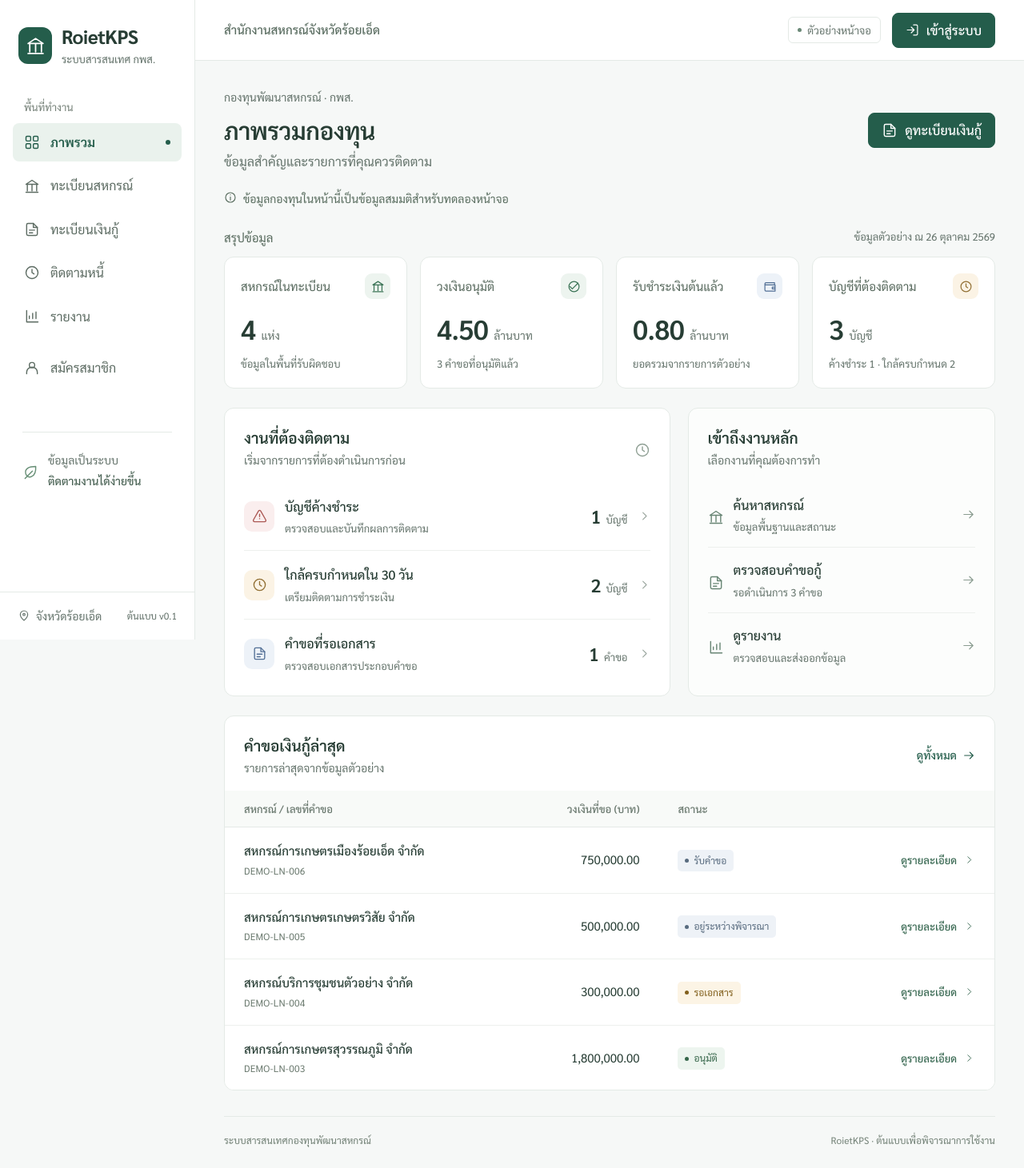
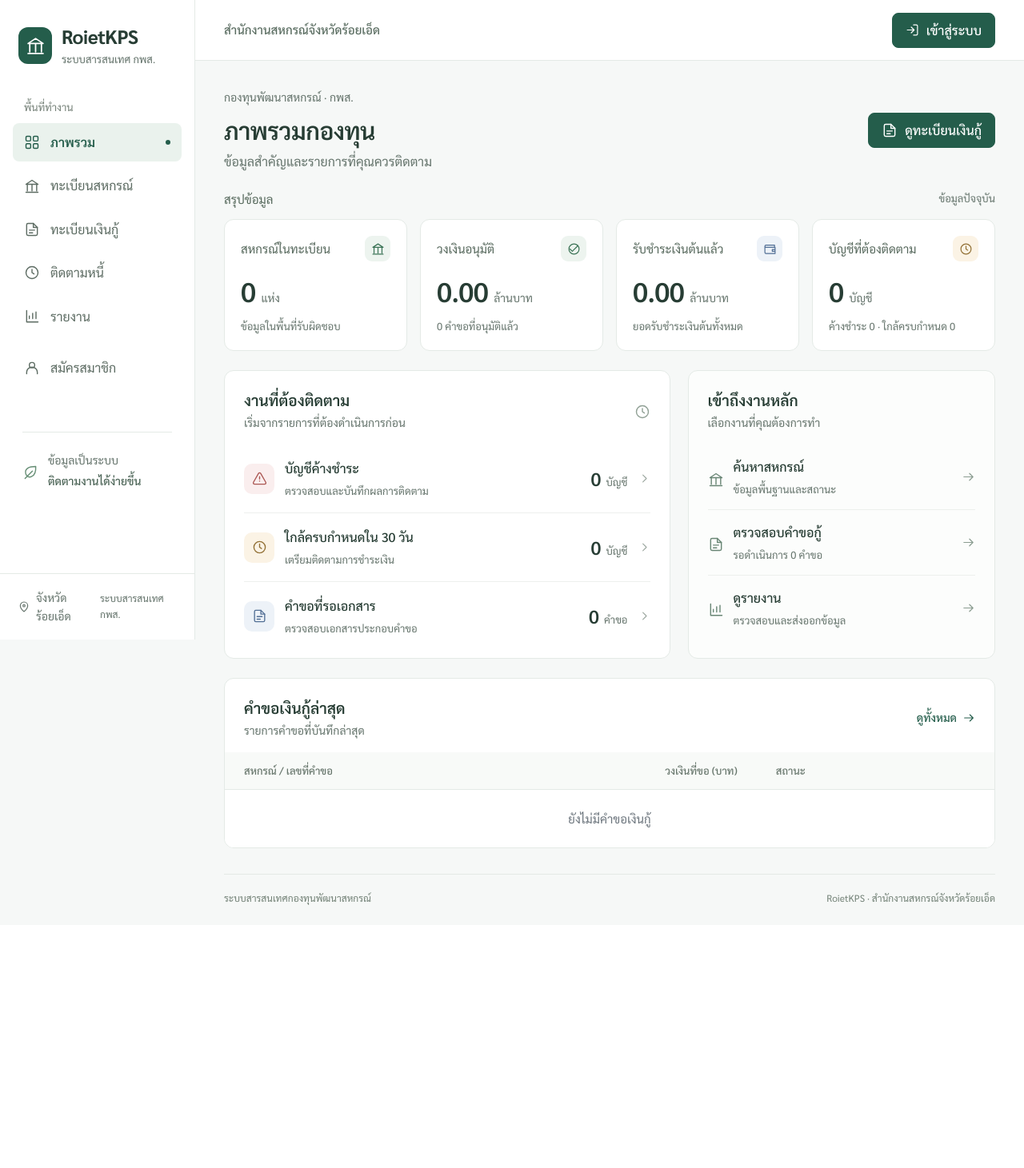
Before and after one commit to saipunya/roietkps, a PHP site: page / in a window 1280 px wide. Shown: the whole page at 80% size. After the commit the page ends 1132 px from the top, so only its background shows below. Run offline with PHP 8.4, Linux system fonts and the light colour scheme.

Commit message:
update test

```diff
--- a/assets/css/app.css
+++ b/assets/css/app.css
@@ -70,8 +70,6 @@ button, input, select { font: inherit; }
 .eyebrow { margin: 0 0 7px; color: var(--muted); font-size: 14px; }
 h1 { font-size: 30px; font-weight: 600; letter-spacing: -.5px; line-height: 1.5; margin: 0 0 4px; }
 .page-description { margin: 0; font-size: 16px; color: var(--muted); }
-.demo-notice { display: flex; align-items: flex-start; gap: 8px; margin-bottom: 24px; color: #586c5e; font-size: 14px; }
-.demo-notice .app-icon { width: 16px; height: 16px; margin-top: 2px; }
 .section-label { display: flex; justify-content: space-between; gap: 12px; color: #56695c; font-size: 15px; margin-bottom: 12px; }
 .snapshot-date { font-size: 13px; color: var(--muted); }
 .stats-grid { display: grid; grid-template-columns: repeat(4, minmax(0, 1fr)); gap: 16px; margin-bottom: 24px; }
@@ -316,8 +314,6 @@ h1 { font-size: 30px; font-weight: 600; letter-spacing: -.5px; line-height: 1.5;
   .page-heading > .btn { margin: 0; min-height: 44px; font-size: 15px; }
   .eyebrow { font-size: 13px; }
   h1 { font-size: 28px; }
-  .demo-notice { font-size: 13px; margin-bottom: 22px; }
-  .demo-notice-detail { display: block; margin-top: 2px; }
   .section-label { font-size: 14px; align-items: baseline; }
   .snapshot-date { font-size: 11px; }
   .stats-grid { gap: 10px; margin-bottom: 20px; }
--- a/config/db.php
+++ b/config/db.php
@@ -1,7 +1,7 @@
 <?php
 
 // แก้ไขค่าเริ่มต้นให้ตรงกับฐานข้อมูล หรือกำหนดผ่าน environment variables
-$dbHost = getenv('DB_HOST') ?: 'ns31.hostinglotus.net';
+$dbHost = getenv('DB_HOST') ?: 'localhost';
 $dbPort = getenv('DB_PORT') ?: '3306';
 $dbName = getenv('DB_NAME') ?: 'roietkps_db';
 $dbUser = getenv('DB_USER') ?: 'roietkps_user';
--- a/footer.php
+++ b/footer.php
@@ -1,14 +1,14 @@
   <?php if (!empty($isAuthPage)): ?>
     <footer class="auth-footer">สำนักงานสหกรณ์จังหวัดร้อยเอ็ด · ระบบสารสนเทศ กพส.</footer>
   <?php else: ?>
-    <footer class="app-footer"><span>ระบบสารสนเทศกองทุนพัฒนาสหกรณ์</span><span>RoietKPS · ต้นแบบเพื่อพิจารณาการใช้งาน</span></footer>
+    <footer class="app-footer"><span>ระบบสารสนเทศกองทุนพัฒนาสหกรณ์</span><span>RoietKPS · สำนักงานสหกรณ์จังหวัดร้อยเอ็ด</span></footer>
   <?php endif; ?>
 </div>
 <?php if (empty($isAuthPage)): ?>
 <div class="modal fade" id="recordModal" tabindex="-1" aria-labelledby="recordModalTitle" aria-hidden="true">
   <div class="modal-dialog modal-dialog-centered modal-dialog-scrollable"><div class="modal-content">
     <div class="modal-header"><h2 class="modal-title" id="recordModalTitle">รายละเอียดรายการ</h2><button type="button" class="btn-close" data-bs-dismiss="modal" aria-label="ปิดรายละเอียด"></button></div>
-    <div class="modal-body"><p class="text-secondary small">ข้อมูลสมมติสำหรับทดลองหน้าจอ</p><dl id="recordDetails" class="detail-list mb-0"></dl></div>
+    <div class="modal-body"><dl id="recordDetails" class="detail-list mb-0"></dl></div>
     <div class="modal-footer"><button type="button" class="btn btn-primary" data-bs-dismiss="modal">ปิดรายละเอียด</button></div>
   </div></div>
 </div>
--- /dev/null
+++ b/includes/data.php
@@ -0,0 +1,6 @@
+<?php
+
+// ชุดข้อมูลของโมดูลธุรกิจจะถูกเชื่อมต่อฐานข้อมูลในขั้นตอนพัฒนาของแต่ละโมดูล
+$cooperatives = [];
+$loans = [];
+$debts = [];
--- a/includes/demo-data.php
+++ /dev/null
@@ -1,21 +0,0 @@
-<?php
-// ข้อมูลสมมติสำหรับออกแบบหน้าจอ ไม่มีการอ่านหรือบันทึกฐานข้อมูลจริง
-$cooperatives = [
-    ['id' => 'DEMO-001', 'name' => 'สหกรณ์การเกษตรเมืองร้อยเอ็ด จำกัด', 'district' => 'เมืองร้อยเอ็ด', 'province' => 'ร้อยเอ็ด', 'type' => 'สหกรณ์การเกษตร', 'status' => 'ดำเนินงาน'],
-    ['id' => 'DEMO-002', 'name' => 'สหกรณ์การเกษตรเกษตรวิสัย จำกัด', 'district' => 'เกษตรวิสัย', 'province' => 'ร้อยเอ็ด', 'type' => 'สหกรณ์การเกษตร', 'status' => 'ดำเนินงาน'],
-    ['id' => 'DEMO-003', 'name' => 'สหกรณ์การเกษตรสุวรรณภูมิ จำกัด', 'district' => 'สุวรรณภูมิ', 'province' => 'ร้อยเอ็ด', 'type' => 'สหกรณ์การเกษตร', 'status' => 'ดำเนินงาน'],
-    ['id' => 'DEMO-004', 'name' => 'สหกรณ์บริการชุมชนตัวอย่าง จำกัด', 'district' => 'เสลภูมิ', 'province' => 'ร้อยเอ็ด', 'type' => 'สหกรณ์บริการ', 'status' => 'รอตรวจสอบ'],
-];
-$loans = [
-    ['id' => 'DEMO-LN-006', 'coop' => 0, 'amount' => 750000, 'date' => '26 ต.ค. 2569', 'status' => 'รับคำขอ'],
-    ['id' => 'DEMO-LN-005', 'coop' => 1, 'amount' => 500000, 'date' => '23 ต.ค. 2569', 'status' => 'อยู่ระหว่างพิจารณา'],
-    ['id' => 'DEMO-LN-004', 'coop' => 3, 'amount' => 300000, 'date' => '22 ต.ค. 2569', 'status' => 'รอเอกสาร'],
-    ['id' => 'DEMO-LN-003', 'coop' => 2, 'amount' => 1800000, 'date' => '15 ต.ค. 2569', 'status' => 'อนุมัติ'],
-    ['id' => 'DEMO-LN-002', 'coop' => 1, 'amount' => 1200000, 'date' => '12 ต.ค. 2569', 'status' => 'อนุมัติ'],
-    ['id' => 'DEMO-LN-001', 'coop' => 0, 'amount' => 1500000, 'date' => '5 ต.ค. 2569', 'status' => 'อนุมัติ'],
-];
-$debts = [
-    ['id' => 'DEMO-CN-001', 'coop' => 0, 'principal' => 1500000, 'paid' => 250000, 'balance' => 1250000, 'due' => '15 ต.ค. 2569', 'status' => 'ค้างชำระ'],
-    ['id' => 'DEMO-CN-002', 'coop' => 1, 'principal' => 1200000, 'paid' => 100000, 'balance' => 1100000, 'due' => '10 พ.ย. 2569', 'status' => 'ใกล้ครบกำหนด'],
-    ['id' => 'DEMO-CN-003', 'coop' => 2, 'principal' => 1800000, 'paid' => 450000, 'balance' => 1350000, 'due' => '15 พ.ย. 2569', 'status' => 'ใกล้ครบกำหนด'],
-];
--- a/index.php
+++ b/index.php
@@ -1,7 +1,7 @@
 <?php
 require_once __DIR__ . '/includes/ui.php';
 require_once __DIR__ . '/includes/accounts.php';
-require __DIR__ . '/includes/demo-data.php';
+require __DIR__ . '/includes/data.php';
 
 $pages = [
     'dashboard' => ['title' => 'ภาพรวมกองทุน', 'description' => 'ข้อมูลสำคัญและรายการที่คุณควรติดตาม', 'icon' => 'dashboard'],
@@ -51,7 +51,6 @@ require __DIR__ . '/nav.php';
       <span class="topbar-title">สำนักงานสหกรณ์จังหวัดร้อยเอ็ด</span>
     </div>
     <div class="topbar-actions">
-      <span class="preview-badge"><span class="status-dot"></span>ตัวอย่างหน้าจอ</span>
       <?php if ($currentUser): ?>
         <span class="signed-in-name"><?= e($currentUser['full_name']) ?></span>
         <form action="logout.php" method="post"><input type="hidden" name="csrf_token" value="<?= e(csrf_token()) ?>"><button class="btn btn-outline-primary login-link" type="submit">ออกจากระบบ</button></form>
@@ -71,10 +70,9 @@ require __DIR__ . '/nav.php';
       <a class="btn btn-primary" href="index.php?page=loans"><?= app_icon('document') ?> ดูทะเบียนเงินกู้</a>
       <?php elseif (in_array($page, ['registry', 'loans', 'debt'], true)): ?>
       <button class="btn btn-outline-primary" type="button" data-export-table="recordsTable"
-        data-export-name="<?= e($page) ?>-demo.csv"><?= app_icon('download') ?> ส่งออก CSV</button>
+        data-export-name="<?= e($page) ?>.csv"><?= app_icon('download') ?> ส่งออก CSV</button>
       <?php endif; ?>
     </div>
-    <?php if ($page !== 'users'): ?><div class="demo-notice"><?= app_icon('info') ?><span>ข้อมูลกองทุนในหน้านี้เป็นข้อมูลสมมติสำหรับทดลองหน้าจอ</span></div><?php endif; ?>
     <?php
     if ($isDashboard) {
         require __DIR__ . '/views/dashboard.php';
--- a/nav.php
+++ b/nav.php
@@ -14,5 +14,5 @@
     <?php if (!$currentUser): ?><a class="sidebar-link mt-3" href="register.php"><?= app_icon('user') ?><span>สมัครสมาชิก</span></a><?php endif; ?>
     <div class="sidebar-note"><span class="sidebar-note-icon"><?= app_icon('leaf') ?></span><p>ข้อมูลเป็นระบบ<br><strong>ติดตามงานได้ง่ายขึ้น</strong></p></div>
   </div>
-  <div class="sidebar-footer"><?= app_icon('pin') ?><span>จังหวัดร้อยเอ็ด</span><small>ต้นแบบ v0.1</small></div>
+  <div class="sidebar-footer"><?= app_icon('pin') ?><span>จังหวัดร้อยเอ็ด</span><small>ระบบสารสนเทศ กพส.</small></div>
 </aside>
--- a/views/dashboard.php
+++ b/views/dashboard.php
@@ -7,11 +7,11 @@ $waitingDocuments = count(array_filter($loans, function ($loan) { return $loan['
 $stats = [
     ['label' => 'สหกรณ์ในทะเบียน', 'value' => count($cooperatives), 'unit' => 'แห่ง', 'note' => 'ข้อมูลในพื้นที่รับผิดชอบ', 'icon' => 'building', 'tone' => 'green'],
     ['label' => 'วงเงินอนุมัติ', 'value' => number_format(array_sum(array_column($approved, 'amount')) / 1000000, 2), 'unit' => 'ล้านบาท', 'note' => count($approved) . ' คำขอที่อนุมัติแล้ว', 'icon' => 'check', 'tone' => 'green'],
-    ['label' => 'รับชำระเงินต้นแล้ว', 'value' => number_format(array_sum(array_column($debts, 'paid')) / 1000000, 2), 'unit' => 'ล้านบาท', 'note' => 'ยอดรวมจากรายการตัวอย่าง', 'icon' => 'wallet', 'tone' => 'blue'],
+    ['label' => 'รับชำระเงินต้นแล้ว', 'value' => number_format(array_sum(array_column($debts, 'paid')) / 1000000, 2), 'unit' => 'ล้านบาท', 'note' => 'ยอดรับชำระเงินต้นทั้งหมด', 'icon' => 'wallet', 'tone' => 'blue'],
     ['label' => 'บัญชีที่ต้องติดตาม', 'value' => $overdue + $dueSoon, 'unit' => 'บัญชี', 'note' => 'ค้างชำระ ' . $overdue . ' · ใกล้ครบกำหนด ' . $dueSoon, 'icon' => 'clock', 'tone' => 'amber'],
 ];
 ?>
-<div class="section-label"><span>สรุปข้อมูล</span><span class="snapshot-date">ข้อมูลตัวอย่าง ณ 26 ตุลาคม 2569</span></div>
+<div class="section-label"><span>สรุปข้อมูล</span><span class="snapshot-date">ข้อมูลปัจจุบัน</span></div>
 <section class="stats-grid" aria-label="สรุปข้อมูลกองทุน">
   <?php foreach ($stats as $stat): ?>
     <article class="stat-card">
@@ -40,12 +40,15 @@ $stats = [
 </div>
 
 <section class="surface recent-section">
-  <div class="surface-heading"><div><h2>คำขอเงินกู้ล่าสุด</h2><p>รายการล่าสุดจากข้อมูลตัวอย่าง</p></div><a class="text-link" href="index.php?page=loans">ดูทั้งหมด <?= app_icon('arrow') ?></a></div>
+  <div class="surface-heading"><div><h2>คำขอเงินกู้ล่าสุด</h2><p>รายการคำขอที่บันทึกล่าสุด</p></div><a class="text-link" href="index.php?page=loans">ดูทั้งหมด <?= app_icon('arrow') ?></a></div>
   <div class="records-wrap">
     <table class="table records-table mb-0">
-      <caption class="visually-hidden">คำขอเงินกู้ล่าสุด 4 รายการ ข้อมูลสมมติ</caption>
+      <caption class="visually-hidden">คำขอเงินกู้ล่าสุด</caption>
       <thead><tr><th scope="col">สหกรณ์ / เลขที่คำขอ</th><th scope="col" class="amount-cell">วงเงินที่ขอ (บาท)</th><th scope="col">สถานะ</th><th scope="col"><span class="visually-hidden">รายละเอียด</span></th></tr></thead>
       <tbody>
+        <?php if (!$loans): ?>
+          <tr><td colspan="4" class="text-center text-secondary py-4">ยังไม่มีคำขอเงินกู้</td></tr>
+        <?php endif; ?>
         <?php foreach (array_slice($loans, 0, 4) as $loan): ?>
           <tr>
             <td class="record-primary"><strong><?= e($cooperatives[$loan['coop']]['name']) ?></strong><small><?= e($loan['id']) ?></small></td>
--- a/views/records.php
+++ b/views/records.php
@@ -16,7 +16,7 @@ $initialStatus = in_array($requestedStatus, $definition['statuses'], true) ? $re
   <div class="results-summary"><span id="resultCount" role="status" aria-live="polite">ทั้งหมด <?= count($definition['rows']) ?> รายการ</span><button class="btn reset-filter" type="button" id="resetFilters" hidden>ล้างตัวกรอง</button></div>
   <div class="records-wrap">
     <table class="table records-table mb-0" id="recordsTable">
-      <caption class="visually-hidden"><?= e($pageTitle) ?> ข้อมูลสมมติ</caption>
+      <caption class="visually-hidden"><?= e($pageTitle) ?></caption>
       <thead><tr>
         <th scope="col"><?= $page === 'registry' ? 'ชื่อสหกรณ์ / รหัส' : 'สหกรณ์ / เลขที่' . ($page === 'loans' ? 'คำขอ' : 'สัญญา') ?></th>
         <?php if ($page === 'registry'): ?><th scope="col">อำเภอ</th><th scope="col">ประเภท</th>
@@ -54,7 +54,7 @@ $initialStatus = in_array($requestedStatus, $definition['statuses'], true) ? $re
         <?php endforeach; ?>
       </tbody>
     </table>
-    <div class="empty-state" id="emptyState" hidden><?= app_icon('search') ?><h2>ไม่พบรายการที่ค้นหา</h2><p>ลองเปลี่ยนคำค้นหาหรือเลือกสถานะอื่น</p><button class="btn btn-outline-primary" type="button" data-reset-filters>ล้างตัวกรอง</button></div>
+    <div class="empty-state" id="emptyState" hidden><?= app_icon('search') ?><h2><?= $definition['rows'] ? 'ไม่พบรายการที่ค้นหา' : 'ยังไม่มีข้อมูล' ?></h2><p><?= $definition['rows'] ? 'กรุณาเปลี่ยนคำค้นหาหรือเลือกสถานะอื่น' : 'ข้อมูลที่บันทึกในระบบจะแสดงในหน้านี้' ?></p><button class="btn btn-outline-primary" type="button" data-reset-filters<?= $definition['rows'] ? '' : ' hidden' ?>>ล้างตัวกรอง</button></div>
   </div>
 </section>
-<?php if ($page === 'debt'): ?><p class="data-footnote"><?= app_icon('info') ?> ตัวอย่างแสดงเฉพาะเงินต้น ยังไม่รวมการคำนวณดอกเบี้ยและค่าปรับ</p><?php endif; ?>
+<?php if ($page === 'debt'): ?><p class="data-footnote"><?= app_icon('info') ?> ยอดคงเหลือแสดงเฉพาะเงินต้น ยังไม่รวมดอกเบี้ยและค่าปรับ</p><?php endif; ?>
--- a/views/reports.php
+++ b/views/reports.php
@@ -1,6 +1,6 @@
 <div class="report-grid">
   <?php foreach ([['page' => 'registry', 'icon' => 'building', 'title' => 'ทะเบียนสหกรณ์', 'description' => 'รหัสสหกรณ์ พื้นที่ ประเภท และสถานะ', 'count' => count($cooperatives)], ['page' => 'loans', 'icon' => 'document', 'title' => 'ทะเบียนเงินกู้', 'description' => 'คำขอกู้ วงเงิน และผลการพิจารณา', 'count' => count($loans)], ['page' => 'debt', 'icon' => 'clock', 'title' => 'ติดตามหนี้', 'description' => 'กำหนดชำระ เงินต้นคงเหลือ และสถานะ', 'count' => count($debts)]] as $report): ?>
-  <article class="surface report-card"><span class="report-icon tone-green"><?= app_icon($report['icon']) ?></span><h2><?= e($report['title']) ?></h2><p><?= e($report['description']) ?></p><small>ข้อมูลตัวอย่าง <?= e($report['count']) ?> รายการ</small><a class="btn btn-outline-primary" href="index.php?page=<?= e($report['page']) ?>">เลือกข้อมูลและส่งออก <?= app_icon('arrow') ?></a></article>
+  <article class="surface report-card"><span class="report-icon tone-green"><?= app_icon($report['icon']) ?></span><h2><?= e($report['title']) ?></h2><p><?= e($report['description']) ?></p><small>ทั้งหมด <?= e($report['count']) ?> รายการ</small><a class="btn btn-outline-primary" href="index.php?page=<?= e($report['page']) ?>">เลือกข้อมูลและส่งออก <?= app_icon('arrow') ?></a></article>
   <?php endforeach; ?>
 </div>
 <p class="data-footnote"><?= app_icon('info') ?> ส่งออก CSV ได้จากหน้ารายการ ระบบจะส่งออกเฉพาะข้อมูลที่ตรงกับตัวกรอง</p>
```
Also changed, not shown: 1 other file.
